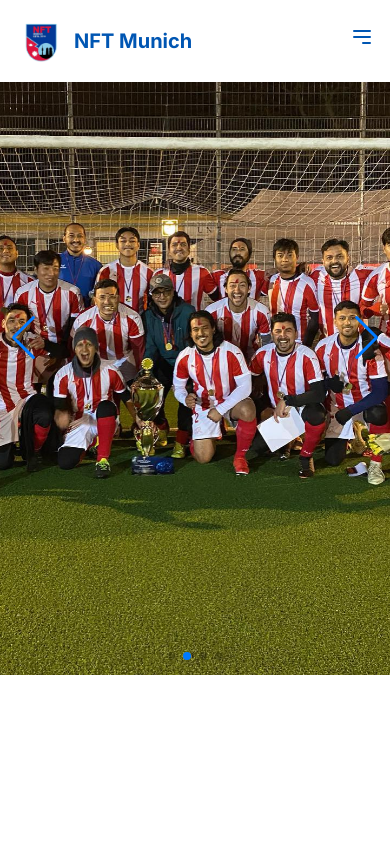
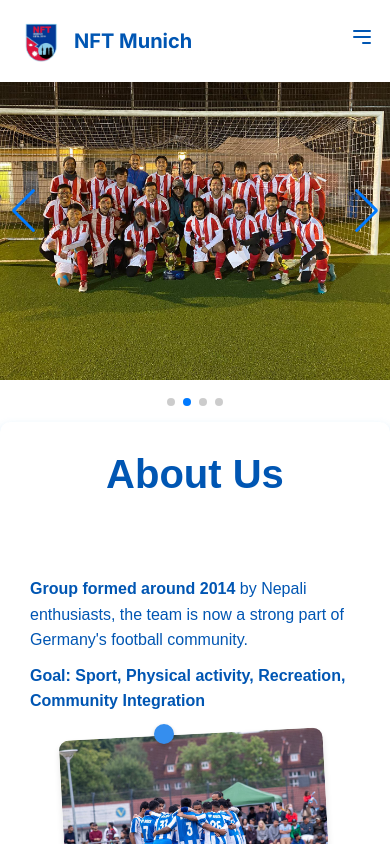
Before and after one commit to ashray-00/nftmunich, a Next.js app: page / in a window 390 px wide. Shown: the top 844 px of the page. Built offline with nearby package versions, Linux system fonts and the light colour scheme.

Commit message:
Design Changes for Mobile

```diff
--- a/src/app/globals.css
+++ b/src/app/globals.css
@@ -19,7 +19,7 @@ body {
   padding: 20px;
   max-width: 800px;
   margin: 0 auto;
-  margin-top: 50vh;
+  margin-top: 0vh;
   font-family: Arial, sans-serif;
   line-height: 1.6;
   background-color: var(--tw-color-bavarian-white);
@@ -38,3 +38,25 @@ body {
   color: var(--tw-color-bavarian-blue);
   /* Blue title */
 }
+
+.contact {
+  margin-top: 30vh;
+}
+
+.min-h-screen {
+  min-height: 90vh;
+}
+
+@media (max-width: 768px) {
+  .container {
+    margin-top: 10vh;
+  }
+
+  .min-h-screen {
+    min-height: 30vh;
+  }
+
+  .contact {
+    margin-top: 10vh;
+  }
+}
--- a/src/app/page.tsx
+++ b/src/app/page.tsx
@@ -14,17 +14,17 @@ export default function Home() {
     <div className="min-h-screen bg-bavarian-white text-bavarian-blue">
       <Header />
       <main className="flex flex-col items-center">
-        <section id="home" className="relative w-full h-screen flex flex-col items-center justify-center">
+        <section id="home" className="relative w-full flex flex-col items-center justify-center">
           <div className="hidden md:block absolute top-4 left-4 text-center z-10">
             <div className="flex items-center">
               <img src="/logo.png" alt="NFT Munich Logo" width={50} height={50} />
             </div>
           </div>
-          <div className="w-full h-full">
+          <div className="w-full">
             <Carousel />
           </div>
         </section>
-        <section id="about" className="relative w-full min-h-screen flex flex-col items-center">
+        <section id="about" className="relative w-full min-h-screen flex flex-col items-center justify-center">
           <div>
             <AboutUs />
           </div>
@@ -52,7 +52,7 @@ export default function Home() {
           <Shop />
         </section>
         <section id="contact" className="w-full min-h-screen flex flex-col items-center justify-center">
-          <div className="flex flex-col items-center justify-center" style={{ marginTop: '30vh' }}>
+          <div className="flex flex-col items-center justify-center contact">
             <h2 className="text-4xl mb-8 title">Contact Us</h2>
           </div>
           <div className="flex-grow flex items-center justify-center">
--- a/src/components/Carousel.tsx
+++ b/src/components/Carousel.tsx
@@ -18,7 +18,7 @@ const images = [
 export default function Carousel() {
   return (
     <Swiper
-      spaceBetween={30}
+      spaceBetween={10} // Reduce space between slides for mobile
       centeredSlides={true}
       autoplay={{
         delay: 2500,
@@ -38,10 +38,6 @@ export default function Carousel() {
               src={src}
               alt={`Slide ${index + 1}`}
               fill
-              style={{
-                objectFit: 'cover', // Ensures the image covers the entire container
-                objectPosition: 'center', // Center the image if it gets cropped
-              }}
               className="carousel-image"
             />
           </div>
--- a/src/components/Header.tsx
+++ b/src/components/Header.tsx
@@ -16,7 +16,7 @@ export default function Header() {
     const options = {
       root: null,
       rootMargin: '0px',
-      threshold: 0.6,
+      threshold: 0.2,
     };
 
     const observer = new IntersectionObserver((entries) => {
@@ -49,7 +49,7 @@ export default function Header() {
   };
 
   return (
-    <header className="bg-bavarian-white text-bavarian-blue p-4 flex justify-between items-center fixed w-full z-10">
+    <header className="bg-bavarian-white text-bavarian-blue p-4 md:px-8 md:py-3 flex justify-between items-center fixed w-full z-10 md:z-20">
       <div className="flex items-center">
         <Image src="/logo.png" alt="NFT Munich Logo" width={50} height={50} />
         <span className="ml-2 text-xl font-bold">NFT Munich</span>
--- a/src/styles/AboutUs.module.css
+++ b/src/styles/AboutUs.module.css
@@ -2,7 +2,7 @@
     padding: 20px;
     max-width: 800px;
     margin: 0 auto;
-    margin-top: 30vh;
+    margin-top: 10vh;
     font-family: Arial, sans-serif;
     line-height: 1.6;
     background-color: var(--tw-color-bavarian-white);
@@ -80,8 +80,10 @@
     display: flex;
     justify-content: center;
     align-items: center;
-    flex-wrap: wrap; /* Allow multiple images to wrap */
-    gap: 10px; /* Add spacing between images */
+    flex-wrap: wrap;
+    /* Allow multiple images to wrap */
+    gap: 10px;
+    /* Add spacing between images */
 }
 
 .image {
@@ -95,7 +97,8 @@
 .imageWrapper {
     position: relative;
     display: inline-block;
-    margin: 10px; /* Add spacing between images if needed */
+    margin: 10px;
+    /* Add spacing between images if needed */
 }
 
 .pin {
@@ -111,17 +114,41 @@
     z-index: 2;
 }
 
+/* Mobile-specific layout */
 @media (max-width: 768px) {
-    .image {
-        width: 110%; /* Increase the width of images on mobile */
-        max-width: none; /* Remove the max-width restriction */
+    .section {
+        flex-direction: column;
+        /* Stack content vertically */
+        align-items: flex-start;
+        /* Align items to the start */
     }
 
     .imageContainer {
-        justify-content: center; /* Center the images */
+        width: 100%;
+        /* Ensure the image takes full width */
+        margin-bottom: 20px;
+        /* Add spacing below the image */
     }
 
-    .pin {
-        left: 55%; /* Center the pin */
+    .image {
+        max-width: 100%;
+        /* Ensure the image scales properly */
+        height: auto;
+        /* Maintain aspect ratio */
+        display: block;
+        margin: 0 auto;
+        /* Center the image */
     }
+
+    .textContainer {
+        width: 100%;
+        /* Ensure the text takes full width */
+        padding: 0 10px;
+        /* Add some padding for better readability */
+    }
+
+    .container {
+        margin-top: 0vh;
+    }
+
 }
--- a/src/styles/Achievements.module.css
+++ b/src/styles/Achievements.module.css
@@ -2,7 +2,7 @@
     padding: 50px 20px;
     max-width: 1200px;
     margin: 0 auto;
-    margin-top: 50vh;
+    margin-top: 10vh;
     font-family: Arial, sans-serif;
     line-height: 1.6;
     background-color: var(--tw-color-bavarian-white);
@@ -38,7 +38,6 @@
     font-weight: bold;
     color: var(--tw-color-bavarian-blue);
     cursor: pointer;
-    text-decoration: underline;
     transition: color 0.3s ease;
 }
 
@@ -76,4 +75,10 @@
     .vertical-timeline.vertical-timeline--two-columns {
         width: 100%;
     }
+
+    .container{
+        margin-top: 50vh;
+        margin-bottom: 30vh;
+        /* Reset margin for larger screens */
+    }
 }
--- a/src/styles/Carousel.css
+++ b/src/styles/Carousel.css
@@ -1,4 +1,4 @@
-/* Ensure the container fills the screen height */
+/* Default styles for the carousel */
 .mySwiper {
   width: 100%;
   height: 100vh;
@@ -7,11 +7,23 @@
 .carousel-image {
   width: 100%;
   height: 100%;
+  object-fit: cover;
+  /* Default behavior for larger screens */
+  object-position: center;
 }
 
 /* Media query for mobile */
 @media (max-width: 767px) {
   .mySwiper {
-    height: 80vh;
+    width: 100%;
+    height: 50vh;
+    /* Reduce height for mobile */
+  }
+
+  .carousel-image {
+    object-fit: contain;
+    /* Ensure the entire image fits on mobile */
+    object-position: center;
+    /* Center the image */
   }
 }
--- a/src/styles/shop.module.css
+++ b/src/styles/shop.module.css
@@ -37,6 +37,9 @@
         margin: auto;
         margin-bottom: 24px;
     }
+    .container {
+        margin-top: 7vh;;
+    }
   }
 
 .buttonWrapper {
```
